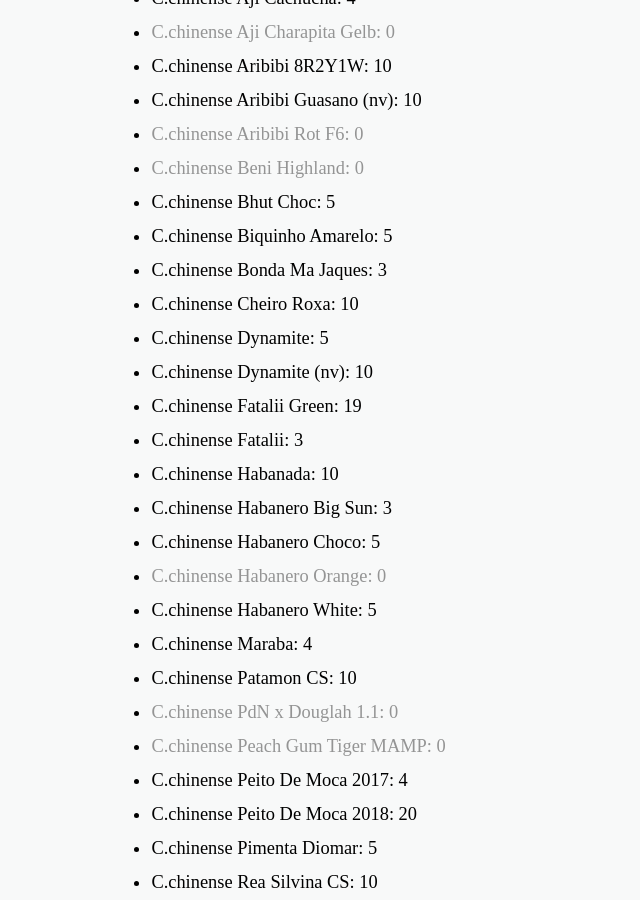
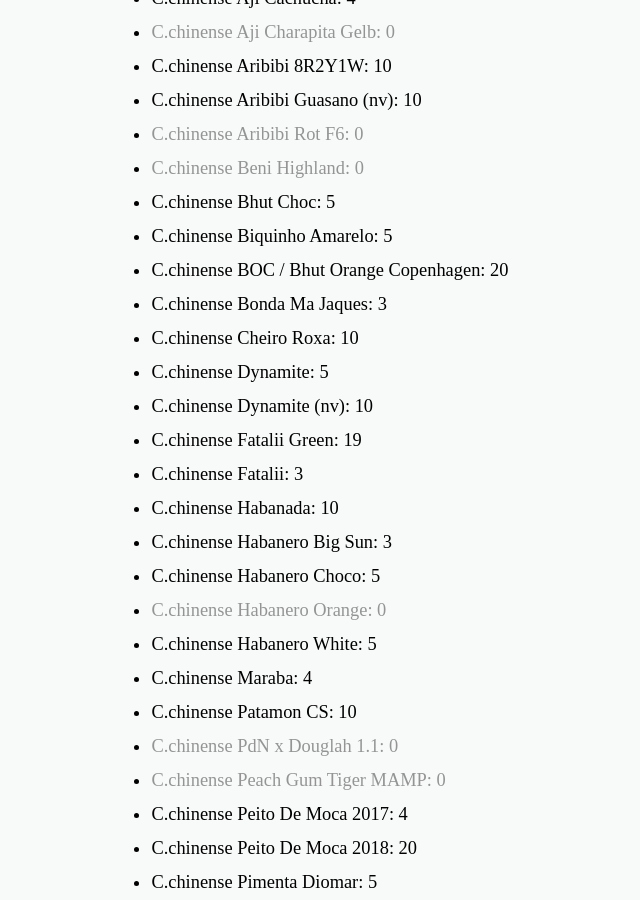
Before and after one commit to iamsebastian/blog.sebastian.science, a Jekyll site: the page built from samen.md, in a window 1280 px wide and 900 px high, scrolled down 4168 px. Shown: the whole window, without its empty margins (155-795 px from the left). Built offline with Jekyll 4.4.1, drawn with Linux system fonts in a browser that asks for light colours.

Commit message:
Updated seeds

```diff
--- a/_data/seeds.yaml
+++ b/_data/seeds.yaml
@@ -100,6 +100,7 @@ C.chinense Aribibi Rot F6: 0
 C.chinense Beni Highland: 0
 C.chinense Bhut Choc: 5
 C.chinense Biquinho Amarelo: 5
+C.chinense BOC / Bhut Orange Copenhagen: 20
 C.chinense Bonda Ma Jaques: 3
 C.chinense Cheiro Roxa: 10
 C.chinense Dynamite: 5
```
